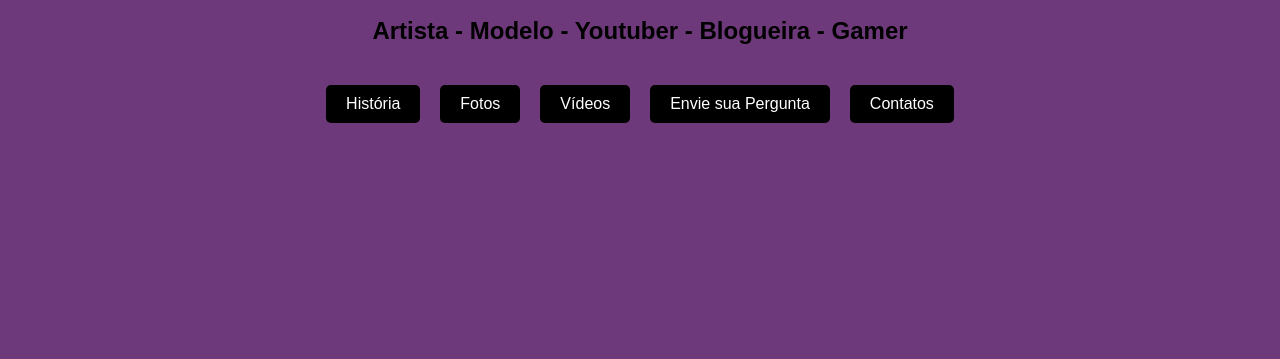
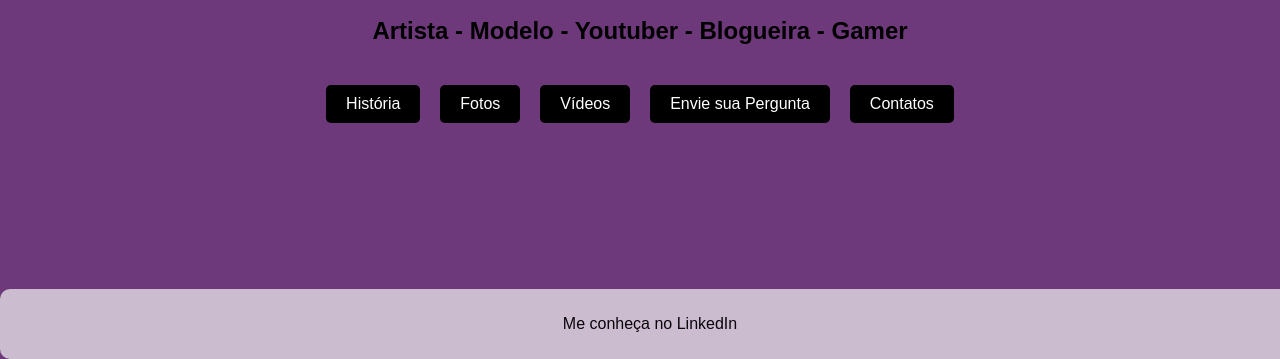
Before and after one commit to GleisonAmorim/Projeto-Site-Blog-HTML, a plain HTML site: page index.html in a window 1280 px wide. Shown: the part 441-800 px from the top of the page. Drawn offline with Linux system fonts and the light colour scheme.

Commit message:
Update index.html

```diff
--- a/index.html
+++ b/index.html
@@ -96,6 +96,29 @@
     .menu a:hover {
       background-color: rgba(0, 0, 0, 0.8);
     }
+
+    /* Estilos do rodapé */
+    footer {
+      text-align: center;
+      padding: 10px;
+      background-color: rgba(240, 240, 240, 0.8);
+      color: #000;
+      border-radius: 10px;
+      position: fixed;
+      bottom: 0;
+      left: 0;
+      width: 100%;
+      opacity: 0.9;
+    }
+
+    footer a {
+      color: #000;
+      text-decoration: none;
+    }
+
+    footer a:hover {
+      text-decoration: underline;
+    }
   </style>
   <link href="https://fonts.googleapis.com/css2?family=Pacifico&display=swap" rel="stylesheet">
   <script>
@@ -152,5 +175,9 @@
       <a href="#contatos">Contatos</a>
     </div>
   </div>
+
+  <footer>
+    <p>Me conheça no <a href="https://www.linkedin.com/in/gleisonamorim/" target="_blank">LinkedIn</a></p>
+  </footer>
 </body>
 </html>
```
